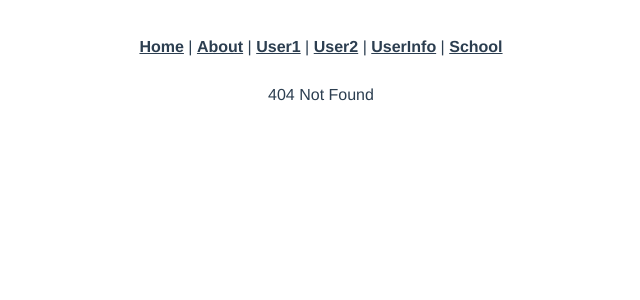
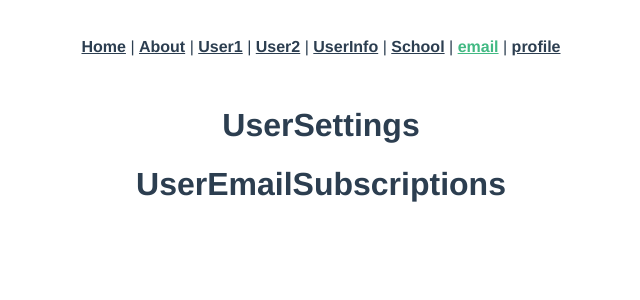
Before and after one commit to zhangtuo1999/study-vue-router, a Vue app: page /#/settings/email in a window 1280 px wide. Before the commit this address had no page. Shown: the top 300 px of the page, without its empty margins (319-959 px from the left). Built offline with nearby package versions, Linux system fonts and the light colour scheme.

Commit message:
命名视图

```diff
--- a/src/App.vue
+++ b/src/App.vue
@@ -6,7 +6,9 @@
       <router-link to="/user/1">User1</router-link> |
       <router-link to="/user/2">User2</router-link> |
       <router-link to="/user-Tony">UserInfo</router-link> |
-      <router-link :to="{name:'school',params:{schoolName:'BUCT'}}">School</router-link>
+      <router-link :to="{name:'school',params:{schoolName:'BUCT'}}">School</router-link>  |
+      <router-link to="/settings/email">email</router-link> |
+      <router-link to="/settings/profile">profile</router-link>
     </nav>
     <router-view/>
   </div>
--- a/src/router/index.js
+++ b/src/router/index.js
@@ -1,6 +1,7 @@
 import Vue from 'vue'
 import VueRouter from 'vue-router'
 import HomeView from '../views/HomeView.vue'
+import UserSettings from "@/views/Settings/UserSettings";
 
 Vue.use(VueRouter)
 
@@ -48,6 +49,27 @@ const routes = [
         component: () => import('../views/School.vue'),
     },
     {
+        path: '/settings',
+        name: 'settings',
+        component: UserSettings,
+        children: [
+            {
+                path: 'email',
+                name: 'email',
+                component: () => import('../views/Settings/UserEmailSubscriptions')
+            },
+            {
+                path: 'profile',
+                name: 'profile',
+                components: {
+                    default: () => import('../views/Settings/UserProfile'),
+                    helper: () => import('../views/Settings/UserProfilePreview')
+                }
+            }
+        ]
+
+    },
+    {
         path: '*',
         name: '404',
         component: () => import('../views/404')
--- a/src/views/AboutView.vue
+++ b/src/views/AboutView.vue
@@ -4,6 +4,7 @@
     <button @click="$router.push('/user/1')">跳转到User</button>
     <button @click="$router.push({path:'/'})">跳转到Home</button>
     <button @click="$router.push({name:'user',params:{id:'1'}})">跳转到User</button>
+    <button @click="$router.push({path:'/user',params:{id:'1'}})">跳转到User</button>
     <button @click="$router.push({path:'/user',params:{id:'1'}})">跳转到User</button>
   </div>
 </template>
--- /dev/null
+++ b/src/views/Navbar.vue
@@ -0,0 +1,13 @@
+<template>
+
+</template>
+
+<script>
+export default {
+  name: "Navbar"
+}
+</script>
+
+<style scoped>
+
+</style>
--- /dev/null
+++ b/src/views/Settings/UserEmailSubscriptions.vue
@@ -0,0 +1,15 @@
+<template>
+  <div>
+    <h1>UserEmailSubscriptions</h1>
+  </div>
+</template>
+
+<script>
+export default {
+  name: "UserEmailSubscriptions"
+}
+</script>
+
+<style scoped>
+
+</style>
--- /dev/null
+++ b/src/views/Settings/UserProfile.vue
@@ -0,0 +1,15 @@
+<template>
+  <div>
+    <h1>UserProfile</h1>
+  </div>
+</template>
+
+<script>
+export default {
+  name: "UserProfile"
+}
+</script>
+
+<style scoped>
+
+</style>
--- /dev/null
+++ b/src/views/Settings/UserProfilePreview.vue
@@ -0,0 +1,15 @@
+<template>
+  <div>
+    <h2>UserProfilePreview</h2>
+  </div>
+</template>
+
+<script>
+export default {
+  name: "UserProfilePreview"
+}
+</script>
+
+<style scoped>
+
+</style>
--- /dev/null
+++ b/src/views/Settings/UserSettings.vue
@@ -0,0 +1,20 @@
+<template>
+  <div>
+    <h1>UserSettings</h1>
+    <navbar></navbar>
+    <router-view></router-view>
+    <router-view name="helper"></router-view>
+  </div>
+</template>
+
+<script>
+import Navbar from "@/views/Navbar";
+export default {
+  name: "UserSettings",
+  components: {Navbar}
+}
+</script>
+
+<style scoped>
+
+</style>
```
